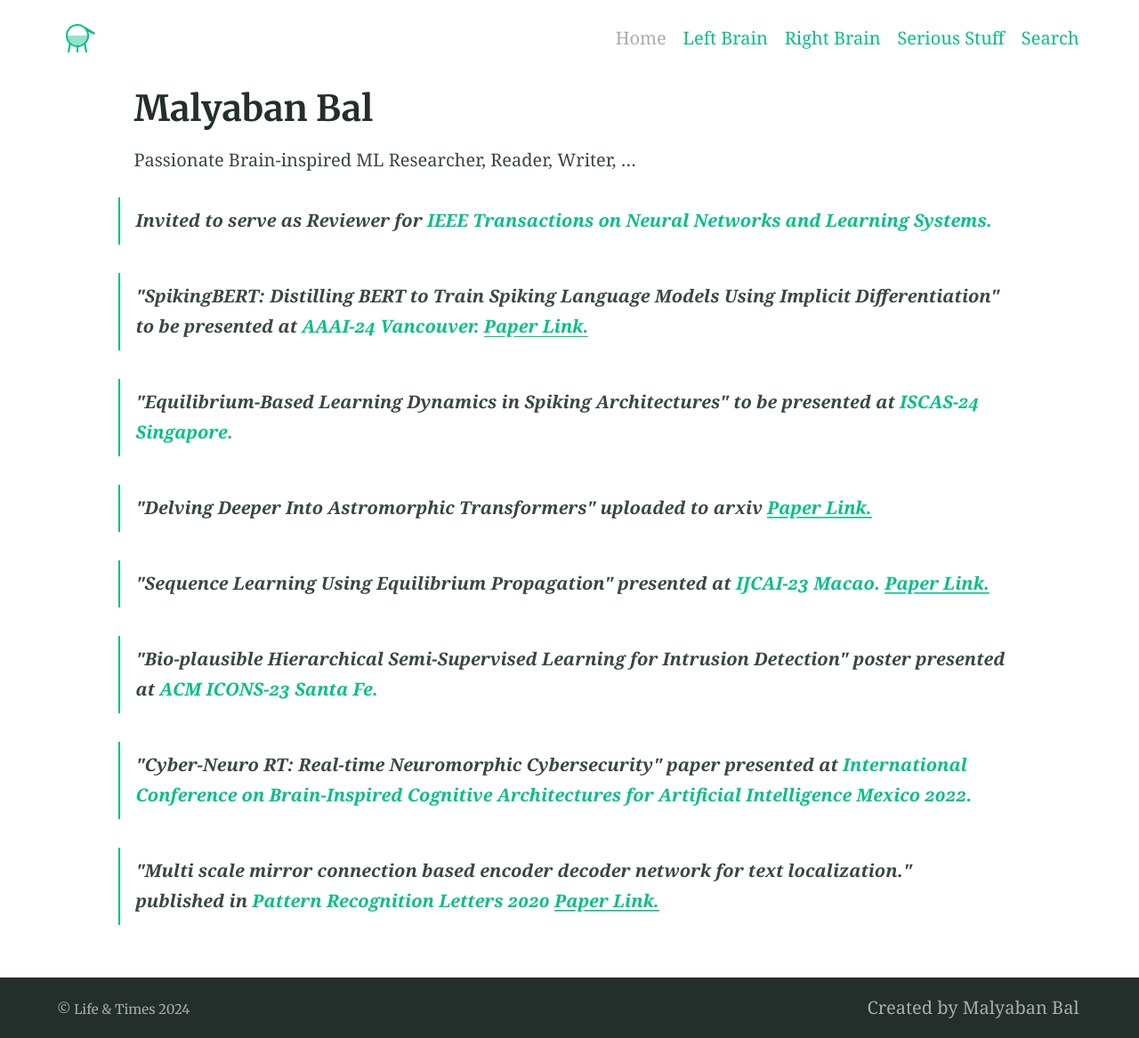
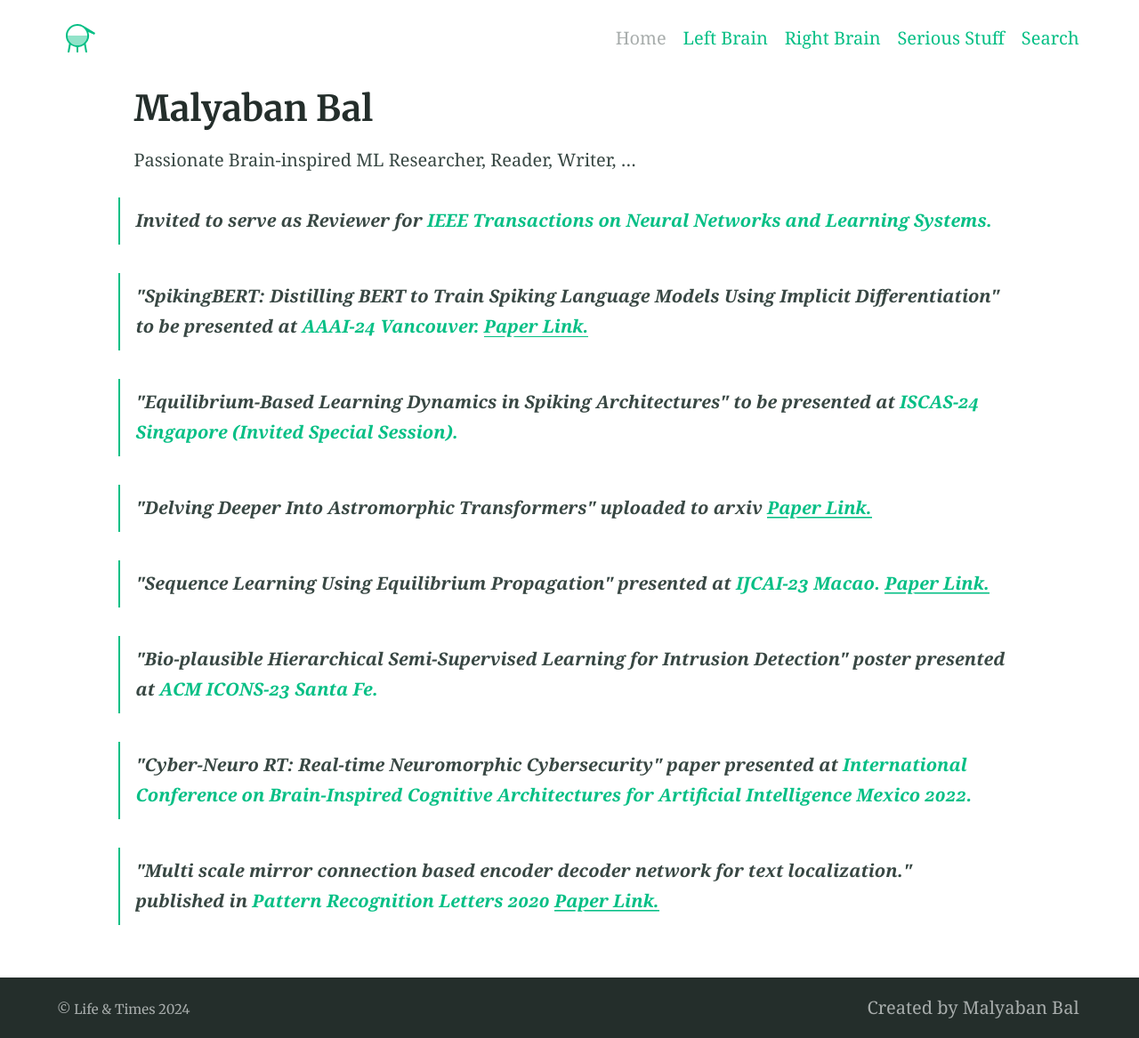
Before and after one commit to dovahkiin1995/dovahkiin1995.github.io, a Jekyll site: the page built from index.md, in a window 1280 px wide. Shown: the whole page at 89% size. Built offline with Jekyll 4.4.1, drawn with Linux system fonts in a browser that asks for light colours.

Commit message:
Update index.md

```diff
--- a/index.md
+++ b/index.md
@@ -7,7 +7,7 @@
 <blockquote>
   <p><span>Invited to serve as Reviewer for </span><span style="color:#05bf85;">IEEE Transactions on Neural Networks and Learning Systems. </span></p>
   <p><span>"SpikingBERT: Distilling BERT to Train Spiking Language Models Using Implicit Differentiation" to be presented at</span><span style="color:#05bf85;"> AAAI-24 Vancouver.</span> <a href="https://arxiv.org/pdf/2308.10873.pdf">Paper Link.</a></p>
-    <p><span>"Equilibrium-Based Learning Dynamics in Spiking Architectures" to be presented at</span><span style="color:#05bf85;"> ISCAS-24 Singapore.</span></p>
+    <p><span>"Equilibrium-Based Learning Dynamics in Spiking Architectures" to be presented at</span><span style="color:#05bf85;"> ISCAS-24 Singapore (Invited Special Session).</span></p>
     <p><span>"Delving Deeper Into Astromorphic Transformers" uploaded to arxiv</span> <a href="https://arxiv.org/pdf/2312.10925.pdf">Paper Link.</a></p>
   <p><span>"Sequence Learning Using Equilibrium Propagation" presented at</span><span style="color:#05bf85;"> IJCAI-23 Macao.</span> <a href="https://www.ijcai.org/proceedings/2023/0329.pdf">Paper Link.</a></p>
     <p><span>"Bio-plausible Hierarchical Semi-Supervised Learning for Intrusion Detection" poster presented at</span><span style="color:#05bf85;"> ACM ICONS-23 Santa Fe.</span></p>
```
